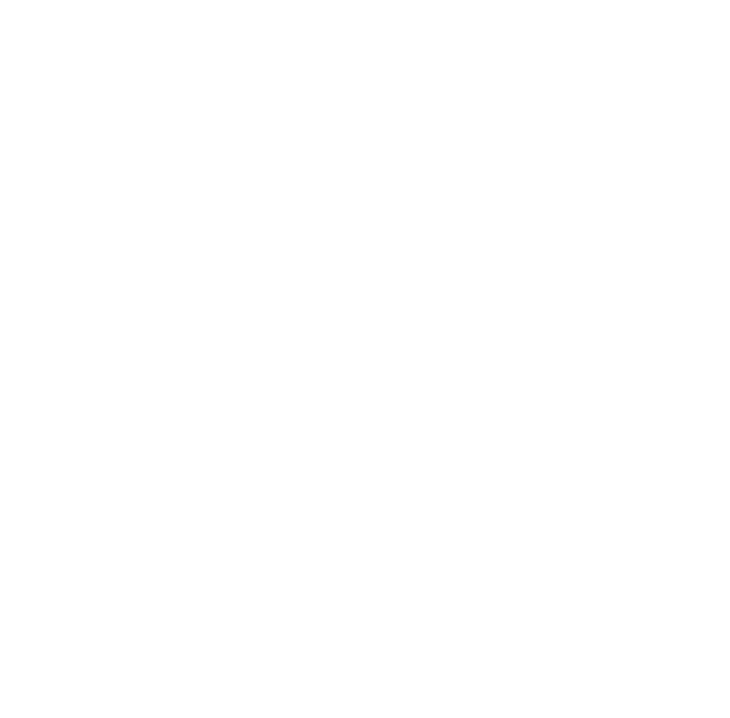
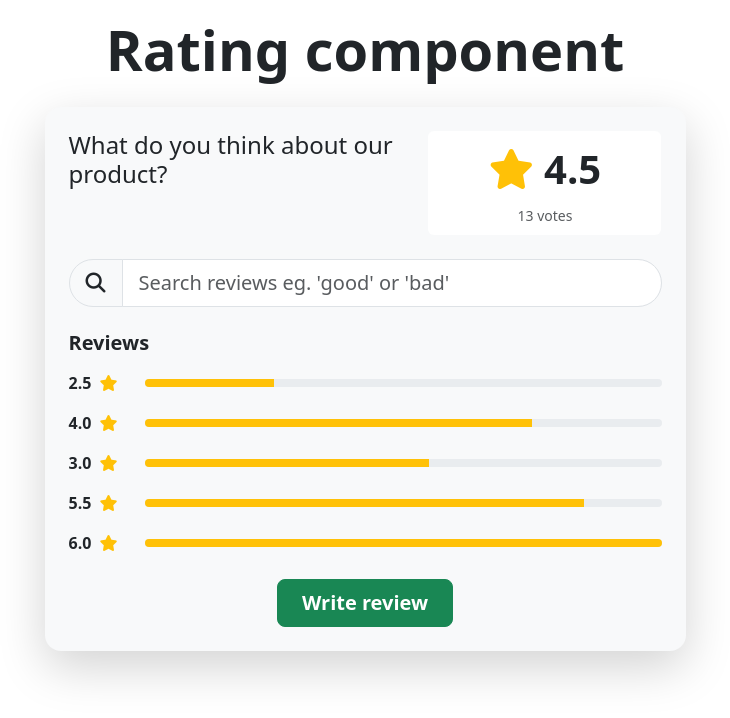
Before and after one commit to btschurl/learning, a plain HTML site: page bootstrap/rating-component/index.html in a window 1280 px wide. Shown: the whole page, without its empty margins (275-1005 px from the left). Drawn offline with Linux system fonts and the light colour scheme.

Commit message:
Finished Rating Component project

```diff
--- a/bootstrap/rating-component/index.html
+++ b/bootstrap/rating-component/index.html
@@ -8,7 +8,122 @@
     <link rel="stylesheet" href="css/style.css" />
   </head>
   <body>
+    <div class="container">
+      <div class="row my-3">
+        <h1 class="text-center display-4 fw-bold">Rating component</h1>
+      </div>
+      <div class="row justify-content-center">
+        <div class="col-11 col-lg-9 col-xl-7 col-xxl-6">
+          <div class="card shadow-lg border-0 rounded-4 p-4 bg-light">
+            <div class="row g-4 mb-4">
+              <div class="col-md-7">
+                <h5 class="fs-4 mb-0">What do you think about our product?</h5>
+              </div>
+              <div class="col-md-5 text-center">
+                <div class="card border-0">
+                  <div class="card-body p-2">
+                    <div class="fs-1 fw-bold mb-1">
+                      <i class="fa fa-star text-warning"></i> 4.5
+                    </div>
+                    <small class="text-muted">13 votes</small>
+                  </div>
+                </div>
+              </div>
+            </div>
+
+            <div class="mb-4">
+              <div class="input-group input-group-lg">
+                <span class="input-group-text rounded-start-5">
+                  <i class="fa fa-search"></i>
+                </span>
+                <input
+                  type="text"
+                  class="form-control rounded-end-5"
+                  placeholder="Search reviews eg. 'good' or 'bad'"
+                />
+              </div>
+            </div>
+
+            <div class="mb-4">
+              <h6 class="fs-5 fw-bold mb-3">Reviews</h6>
+              <div class="vstack gap-3">
+                <div class="d-flex align-items-center">
+                  <div class="me-3" style="min-width: 60px">
+                    <span class="fw-bold">2.5</span>
+                    <i class="fa fa-star text-warning ms-1"></i>
+                  </div>
+                  <div class="progress flex-grow-1" style="height: 8px">
+                    <div
+                      class="progress-bar bg-warning"
+                      style="width: 25%"
+                    ></div>
+                  </div>
+                </div>
+                <div class="d-flex align-items-center">
+                  <div class="me-3" style="min-width: 60px">
+                    <span class="fw-bold">4.0</span>
+                    <i class="fa fa-star text-warning ms-1"></i>
+                  </div>
+                  <div class="progress flex-grow-1" style="height: 8px">
+                    <div
+                      class="progress-bar bg-warning"
+                      style="width: 75%"
+                    ></div>
+                  </div>
+                </div>
+                <div class="d-flex align-items-center">
+                  <div class="me-3" style="min-width: 60px">
+                    <span class="fw-bold">3.0</span>
+                    <i class="fa fa-star text-warning ms-1"></i>
+                  </div>
+                  <div class="progress flex-grow-1" style="height: 8px">
+                    <div
+                      class="progress-bar bg-warning"
+                      style="width: 55%"
+                    ></div>
+                  </div>
+                </div>
+                <div class="d-flex align-items-center">
+                  <div class="me-3" style="min-width: 60px">
+                    <span class="fw-bold">5.5</span>
+                    <i class="fa fa-star text-warning ms-1"></i>
+                  </div>
+                  <div class="progress flex-grow-1" style="height: 8px">
+                    <div
+                      class="progress-bar bg-warning"
+                      style="width: 85%"
+                    ></div>
+                  </div>
+                </div>
+                <div class="d-flex align-items-center">
+                  <div class="me-3" style="min-width: 60px">
+                    <span class="fw-bold">6.0</span>
+                    <i class="fa fa-star text-warning ms-1"></i>
+                  </div>
+                  <div class="progress flex-grow-1" style="height: 8px">
+                    <div
+                      class="progress-bar bg-warning"
+                      style="width: 100%"
+                    ></div>
+                  </div>
+                </div>
+              </div>
+            </div>
+
+            <div class="text-center">
+              <button class="btn btn-success btn-lg fw-bold px-4">
+                Write review
+              </button>
+            </div>
+          </div>
+        </div>
+      </div>
+    </div>
     <script src="js/bootstrap.bundle.min.js"></script>
+    <script
+      src="https://kit.fontawesome.com/da99d87030.js"
+      crossorigin="anonymous"
+    ></script>
     <script src="js/script.js"></script>
   </body>
 </html>
```
